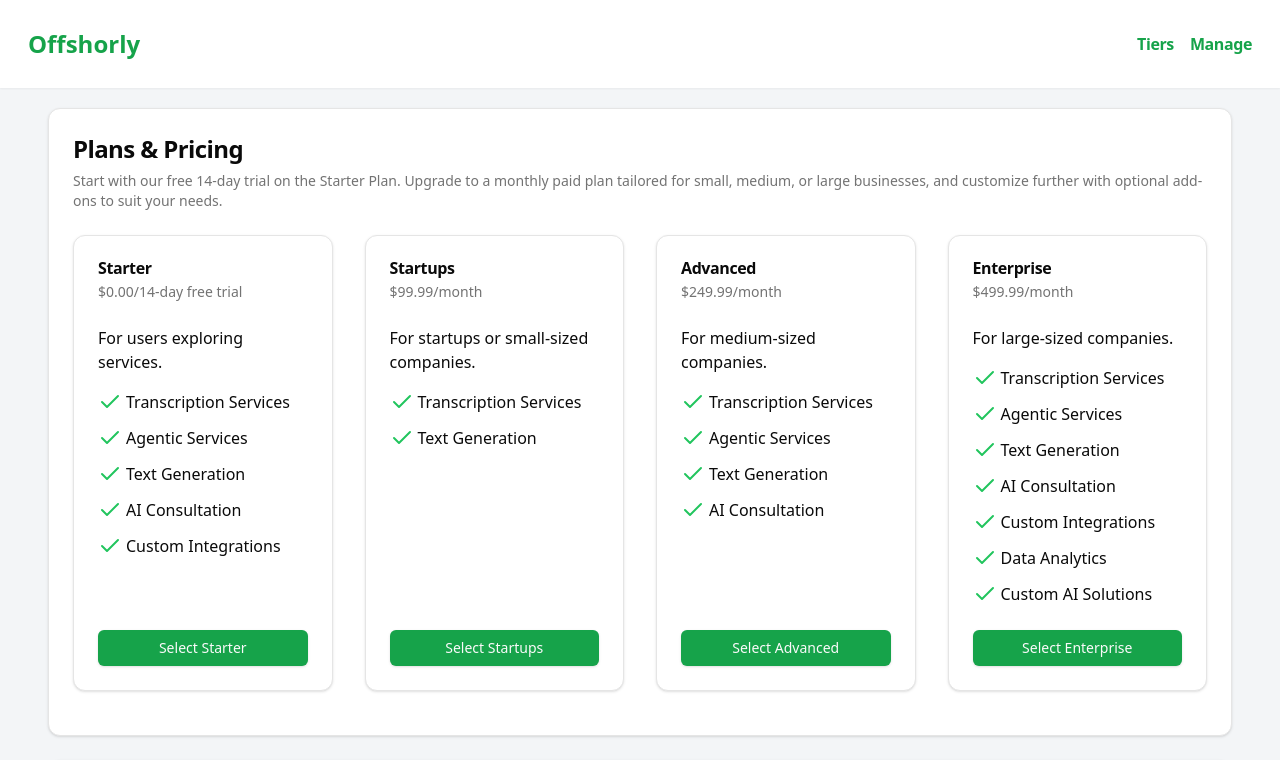
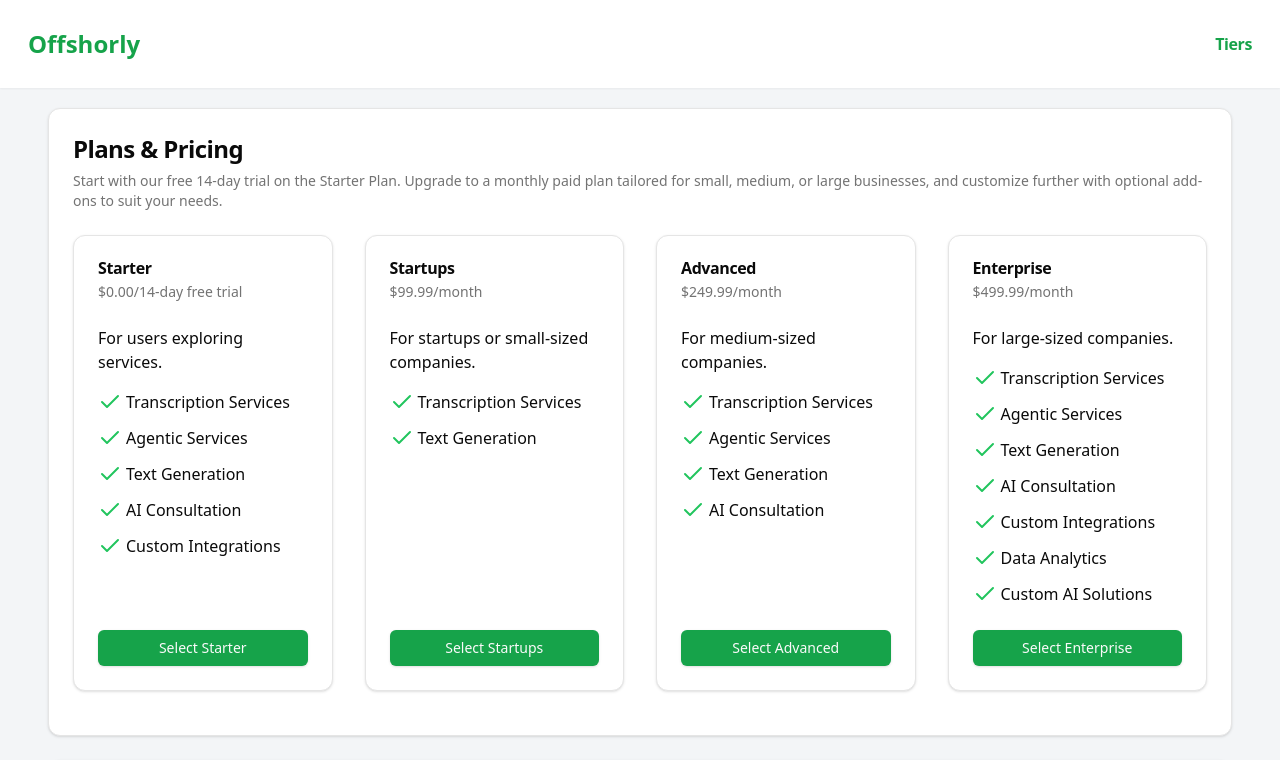
Before and after one commit to osJerome/stripe-billing, a React (Vite) app: page / in a window 1280 px wide. Shown: the top 760 px of the page. Built offline with nearby package versions, Linux system fonts and the light colour scheme.

Commit message:
fix: disable manage route

```diff
--- a/src/components/layout.tsx
+++ b/src/components/layout.tsx
@@ -5,7 +5,7 @@ const Layout = ({ children }: { children: React.ReactNode }) => {
   const title = "Offshorly";
   const navItems = [
     { label: "Tiers", to: "/" },
-    { label: "Manage", to: "/manage" },
+    // { label: "Manage", to: "/manage" },
   ];
 
   return (
```
